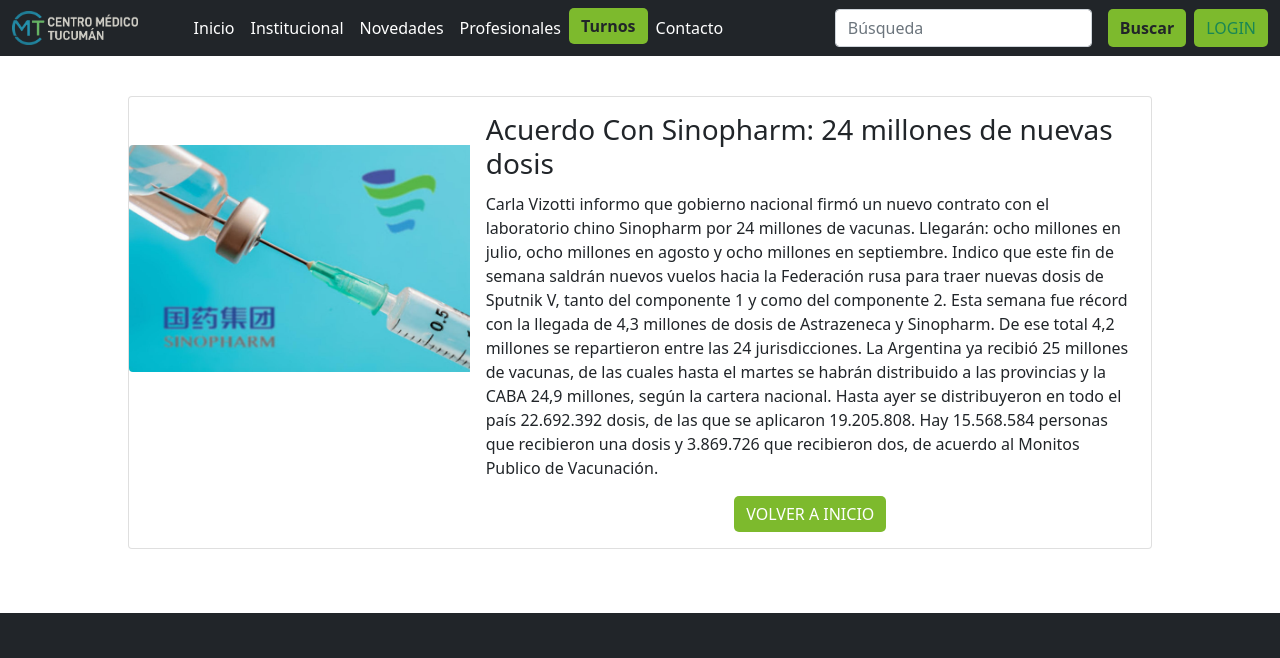
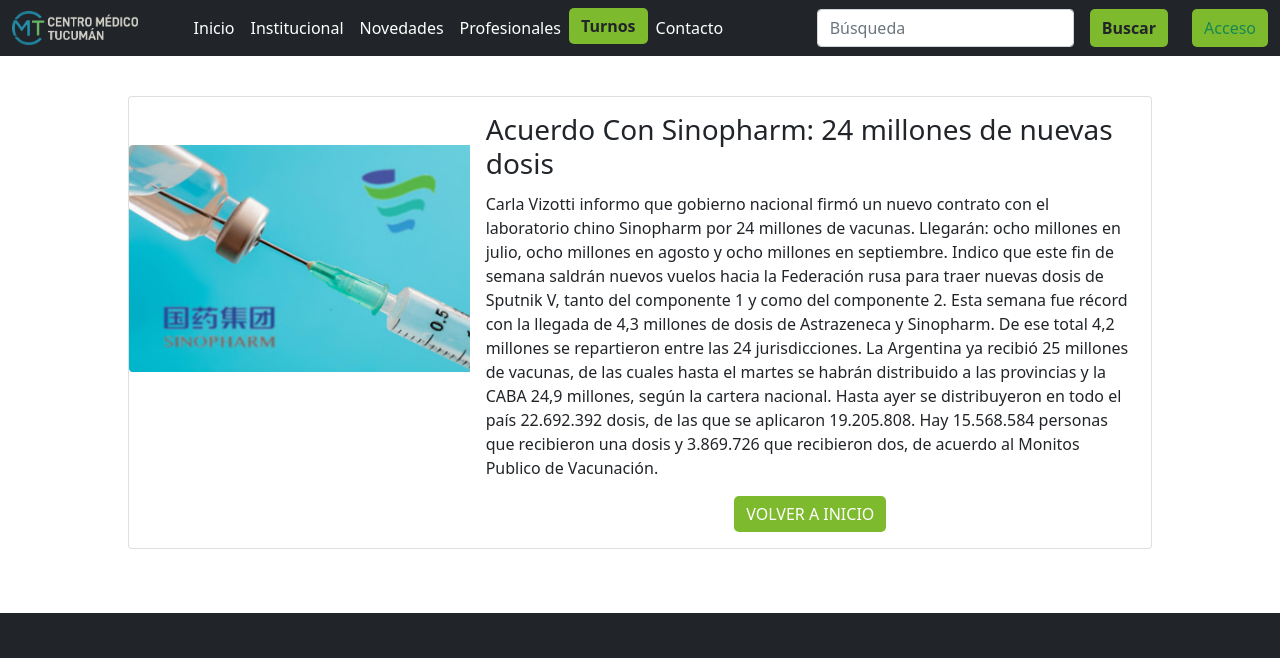
Before and after one commit to dscampero/ProyectoClinica, a plain HTML site: page Noticias.html in a window 1280 px wide. Shown: the top 658 px of the page. Drawn offline with nearby package versions, Linux system fonts and the light colour scheme.

Commit message:
cambio boton login a Acceso, con ms-3

```diff
--- a/Noticias.html
+++ b/Noticias.html
@@ -50,9 +50,9 @@
         <form class="d-flex">
           <input class="form-control me-3" type="search" placeholder="Búsqueda" aria-label="Search">
           <button class="btn btn me-2 fw-bold" id="button-green" type="submit">Buscar</button>
-          <button type="button" class="btn btn-outline-success ms-0 " id="button-green" data-bs-toggle="modal"
+          <button type="button" class="btn btn-outline-success ms-3 " id="button-green" data-bs-toggle="modal"
             data-bs-target="#modalForm" style="font-weight: 500;">
-            LOGIN
+            Acceso
           </button>
         </form>
 
@@ -177,7 +177,7 @@
   </footer>
   <!-- End Footer -->
 
-  <!-- Modal-Login-Start -->
+  <!-- Modal-Acceso-Start -->
   <div class="modal fade" id="modalForm" tabindex="-1" aria-labelledby="exampleModalLabel" aria-hidden="true">
     <div class="modal-dialog">
       <div class="modal-content">
@@ -215,9 +215,8 @@
       </div>
     </div>
   </div>
-  <!-- Modal-Login-End -->
 
-  <!-- Modal-Login-End -->
+  <!-- Modal-Acceso-End -->
 
   <!-- Registro-Modal-Start -->
   <div class="modal fade" id="registro-modal" tabindex="-1" aria-labelledby="exampleModalLabel" aria-hidden="true">
```
